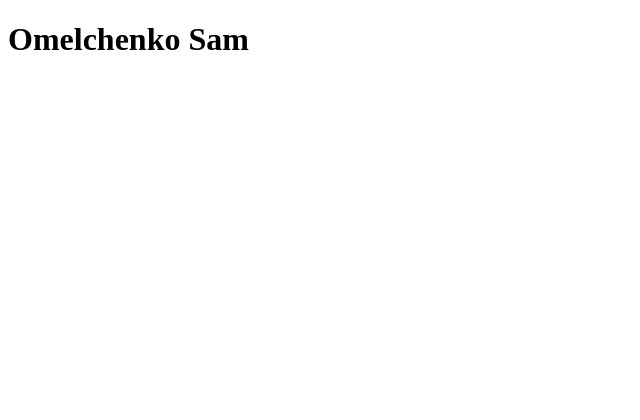
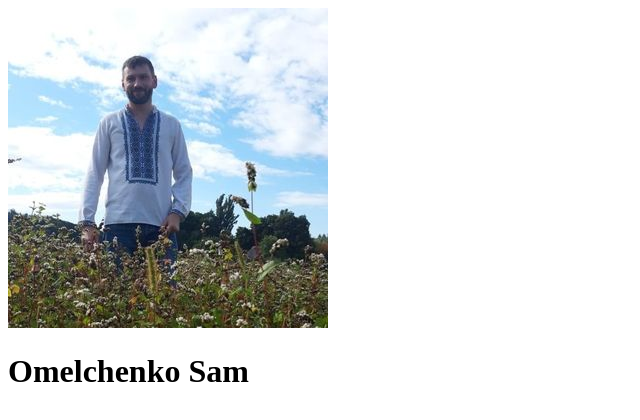
Before and after one commit to OmelchenkoSam/cv, a plain HTML site: page index.html in a window 1280 px wide. Shown: the whole page, without its empty margins (0-640 px from the left). Drawn offline with Linux system fonts and the light colour scheme.

Commit message:
Add files via upload

```diff
--- a/index.html
+++ b/index.html
@@ -3,6 +3,7 @@
     <title>Omelchenko Sam - CV</title>
 </head>
 <body>
+    <img src="sam.jpeg" alt="Omelchenko Sam">
     <h1>Omelchenko Sam</h1>
 </body>
 </html>
```
Also changed, not shown: sam.jpeg (added).
